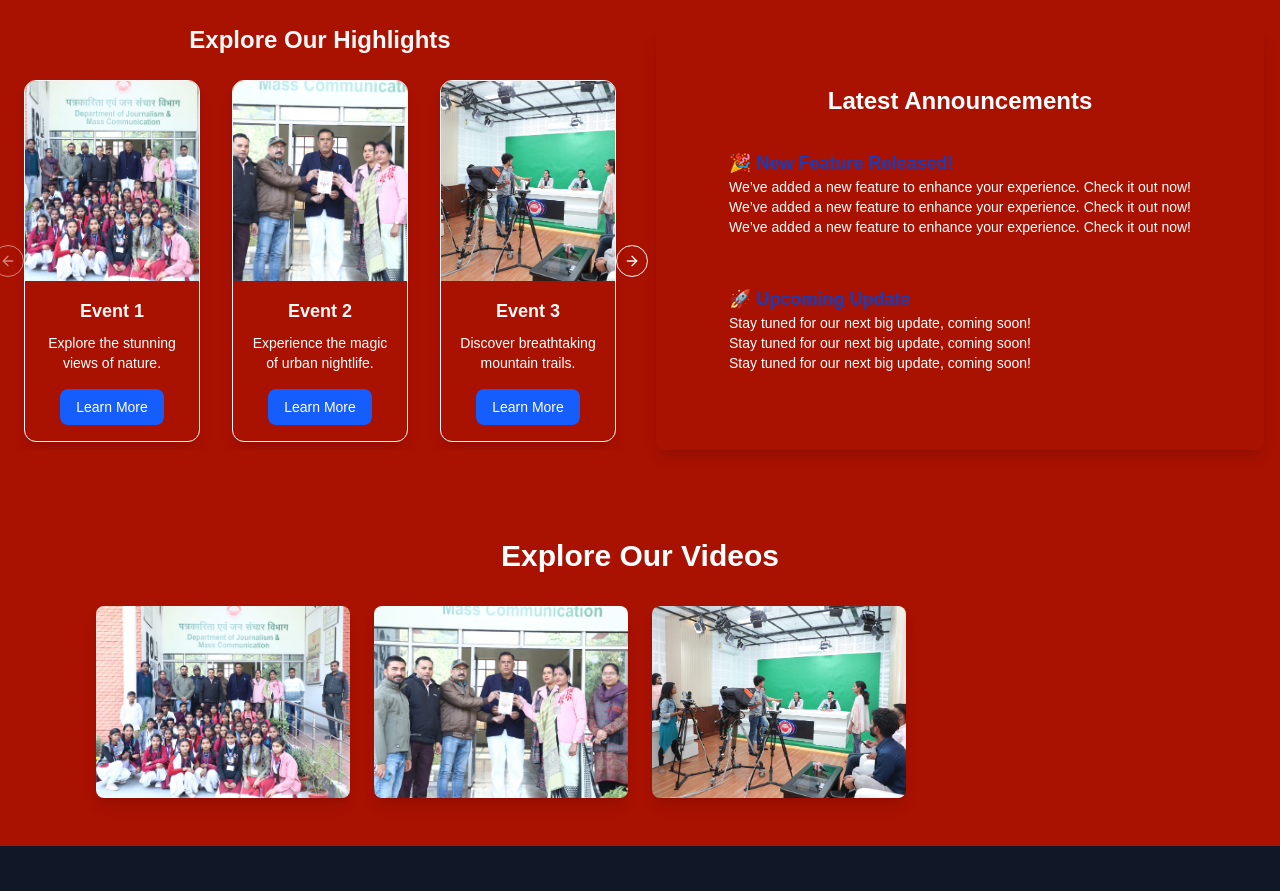
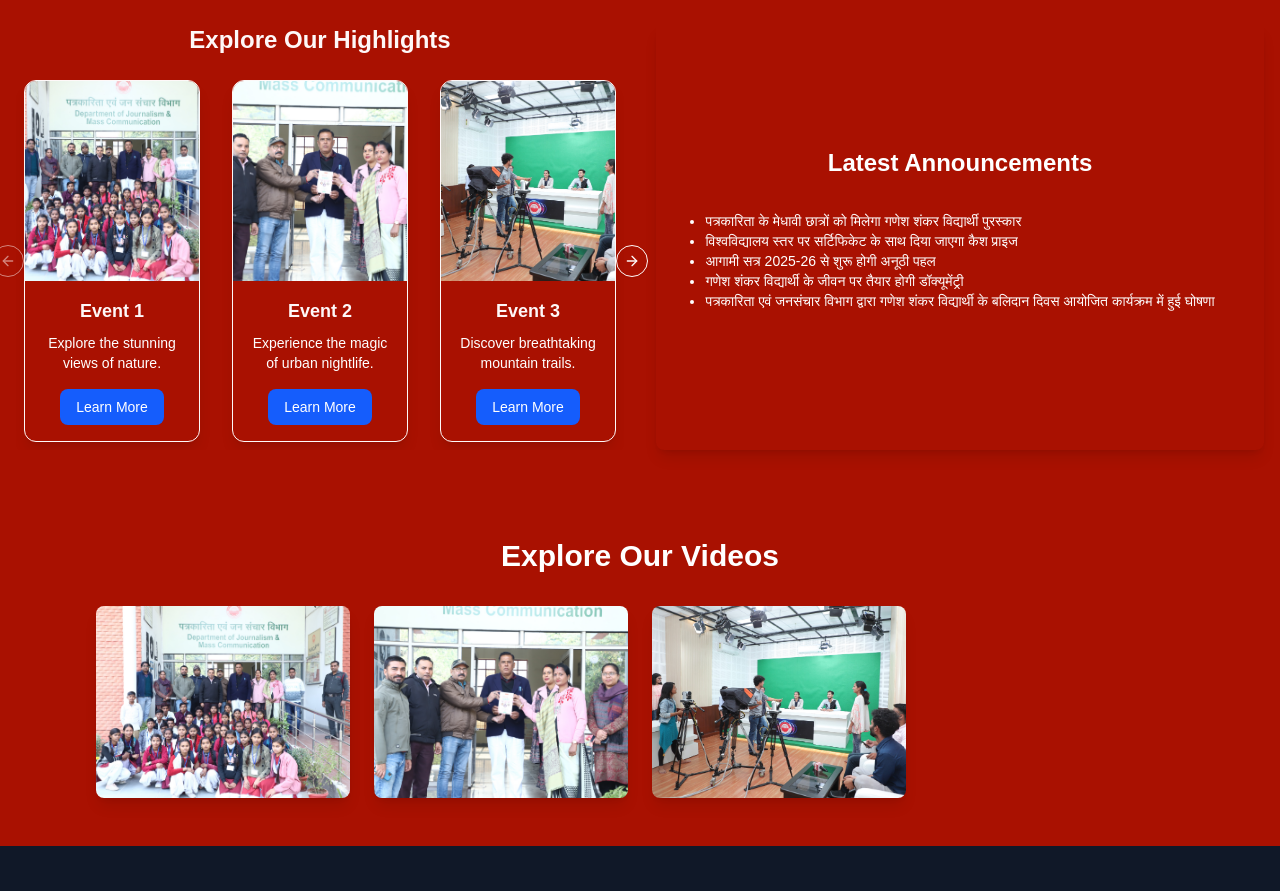
Before and after one commit to Sujitmaurya123/djmc, a Next.js app: page / in a window 1280 px wide. Shown: the part 1640-2531 px from the top of the page. Built offline with nearby package versions, Linux system fonts and the light colour scheme.

Commit message:
add Announcement and edit about us page

```diff
--- a/src/app/abouts/page.tsx
+++ b/src/app/abouts/page.tsx
@@ -9,7 +9,7 @@ const Home: NextPage = () => {
             {/* Header Section */}
             <div className="mb-8">
                 <h1 className="text-2xl font-bold text-white sm:text-3xl text-center mb-8">
-                    HOD&apos;s / In-charge&apos;s Message & About The Department
+                  VC / HOD&apos;s  Message & About The Department
                 </h1>
             </div>
 
@@ -69,7 +69,7 @@ const Home: NextPage = () => {
                 {/* HOD's Message */}
                 <div className="mb-6 lg:mb-0 bg-gray-100 p-6 rounded-lg shadow-md">
                     <h2 className="text-xl font-semibold text-gray-700 mb-4 text-center lg:text-left">
-                        HOD&apos;s / In-charge&apos;s Message
+                        HOD&apos;s  Message
                     </h2>
                     <div className="relative w-70 h-45  overflow-hidden mx-auto lg:mx-0 mb-4 shadow-lg">
                         <Image
--- a/src/components/home-sections/Event-announcements.tsx
+++ b/src/components/home-sections/Event-announcements.tsx
@@ -92,19 +92,18 @@ const EventAnnouncements: React.FC = () => {
                     <h2 className="text-2xl font-bold mb-4 text-white">Latest Announcements</h2>
                     <div className="space-y-4">
                         {/* Announcement Card */}
-                        <div className=" p-4  w-full">
-                            <h3 className="text-lg font-semibold text-blue-800">🎉 New Feature Released!</h3>
-                            <p className="text-sm text-white">We’ve added a new feature to enhance your experience. Check it out now!</p>
-                            <p className="text-sm text-white">We’ve added a new feature to enhance your experience. Check it out now!</p>
-                            <p className="text-sm text-white">We’ve added a new feature to enhance your experience. Check it out now!</p>
-                        </div>
-                        <div className=" p-4  w-full">
-                            <h3 className="text-lg font-semibold text-blue-800">🚀 Upcoming Update</h3>
-                            <p className="text-sm text-white">Stay tuned for our next big update, coming soon!</p>
-                            <p className="text-sm text-white">Stay tuned for our next big update, coming soon!</p>
-                            <p className="text-sm text-white">Stay tuned for our next big update, coming soon!</p>
+                        <ul className=" p-4  w-full list-disc">
+                            {/* <h3 className="text-lg font-semibold text-blue-800">🎉 New Feature Released!</h3> */}
+                            <li className="text-sm text-white">पत्रकारिता के मेधावी छात्रों को मिलेगा गणेश शंकर विद्यार्थी पुरस्कार</li>
+                            <li className="text-sm text-white">विश्वविद्यालय स्तर पर सर्टिफिकेट के साथ दिया जाएगा कैश प्राइज</li>
+                            <li className="text-sm text-white">आगामी सत्र 2025-26 से शुरू होगी अनूठी पहल</li>
 
-                        </div>
+
+                            <li className="text-sm text-white">गणेश शंकर विद्यार्थी के जीवन पर तैयार होगी  डॉक्यूमेंट्री</li>
+                            <li className="text-sm text-white">पत्रकारिता एवं जनसंचार विभाग द्वारा गणेश शंकर विद्यार्थी के बलिदान दिवस आयोजित कार्यक्रम में हुई घोषणा</li>
+
+
+                        </ul>
                     </div>
 
                     {/* Like & Engagement Stats */}
```
